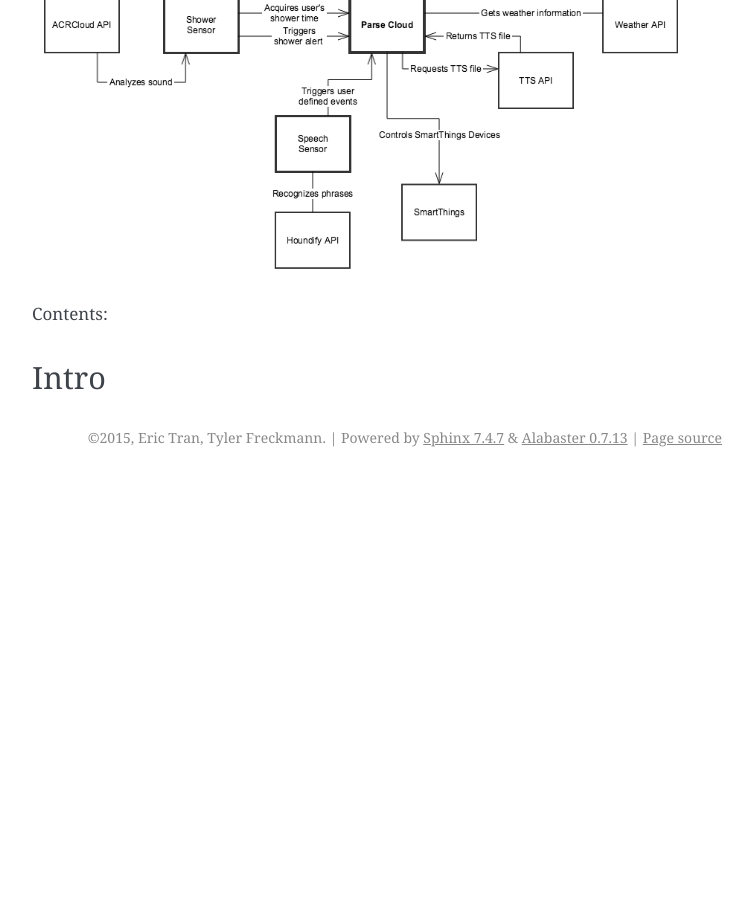
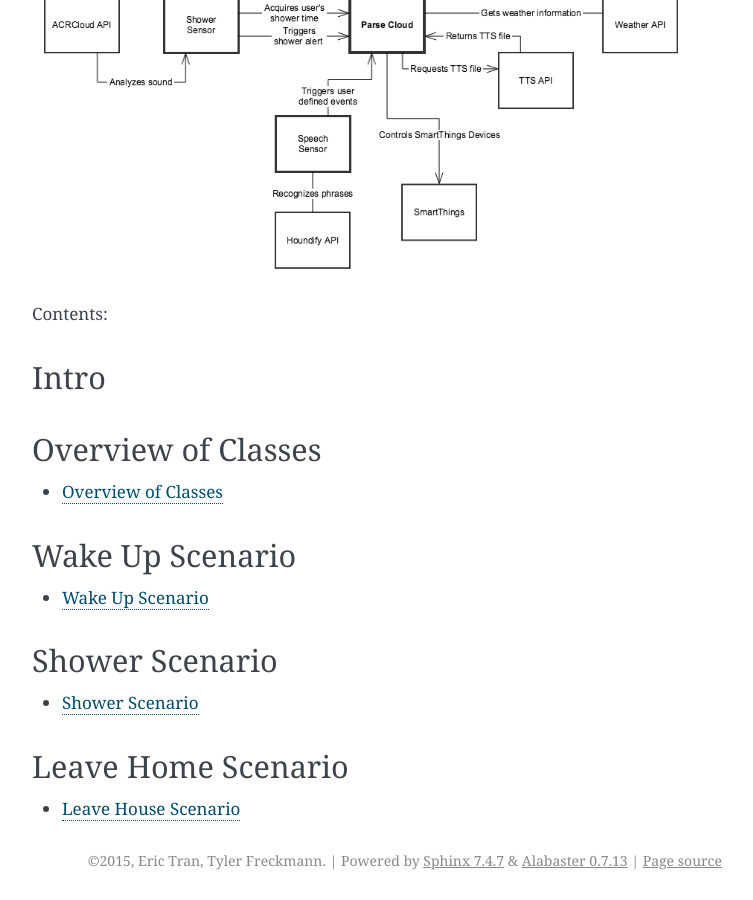
Before and after one commit to tylerfreckmann/HKIoTDemo, a Sphinx documentation site: the page built from docs/source/index.rst, in a window 1280 px wide and 900 px high, scrolled down 1034 px. Shown: the whole window, without its empty margins (388-1141 px from the left). Built offline with Sphinx 7.4.7, drawn with Linux system fonts in a browser that asks for light colours; pages that are not in the unit, such as notebooks, are missing from menus; before the commit the page ends 1511 px from its top, so only the background shows below that; some of the changed text lies outside the part shown.

Commit message:
changed tree format revert

```diff
--- a/docs/source/index.rst
+++ b/docs/source/index.rst
@@ -29,3 +29,35 @@
    :maxdepth: 2
 
    index
+
+Overview of Classes
+~~~~~~~~~~~~~~~~~~~~
+
+.. toctree::
+   :maxdepth: 2
+
+   modules
+
+Wake Up Scenario
+~~~~~~~~~~~~~~~~~
+
+.. toctree::
+   :maxdepth: 2
+
+   wakeup
+
+Shower Scenario
+~~~~~~~~~~~~~~~~~
+
+.. toctree::
+   :maxdepth: 2
+
+   shower
+
+Leave Home Scenario
+~~~~~~~~~~~~~~~~~
+
+.. toctree::
+   :maxdepth: 2
+
+   leave
```
